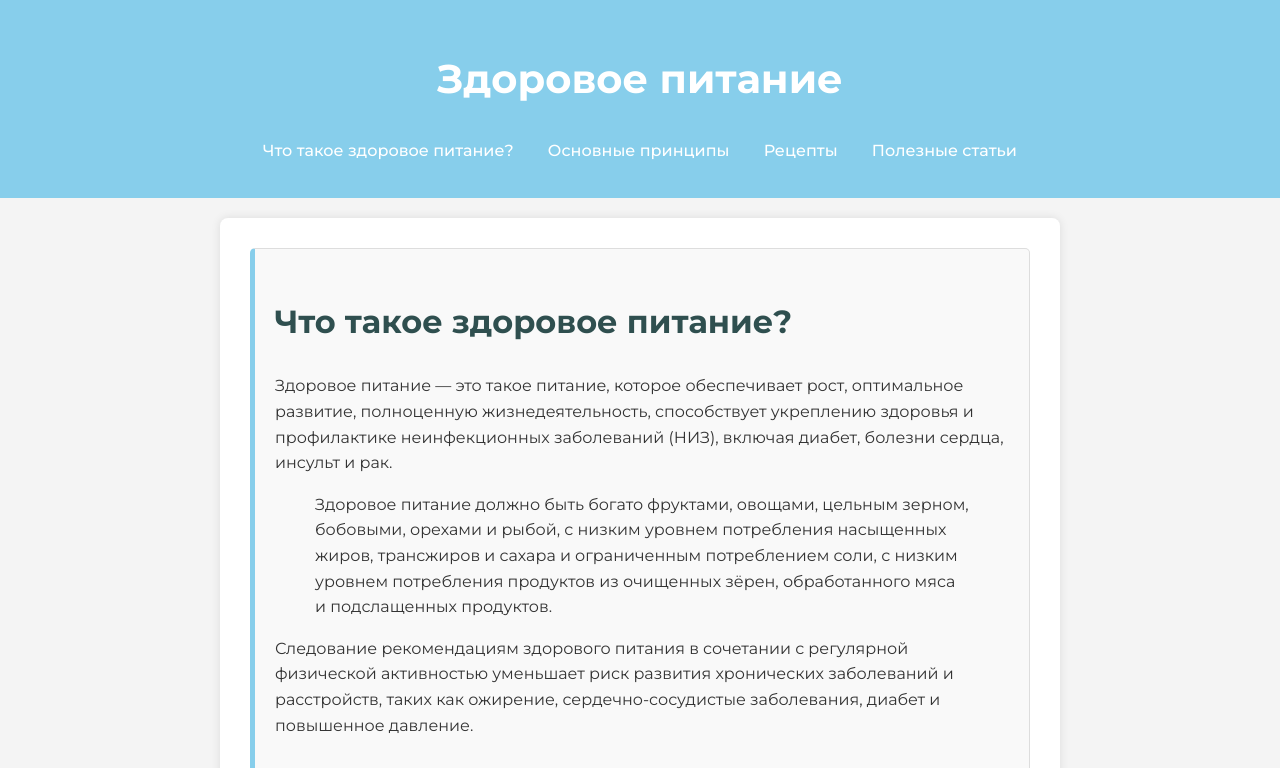
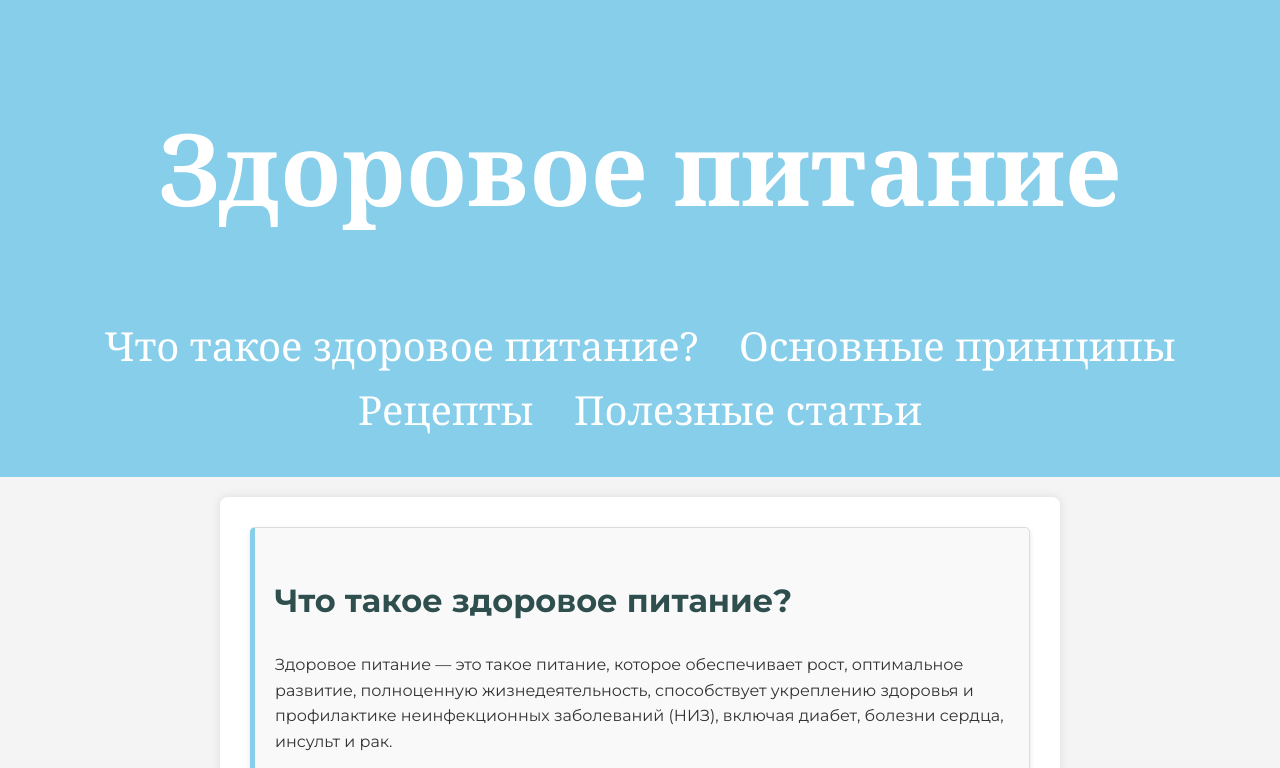
Before and after one commit to elina-bite/edu_sitee.github.io, a plain HTML site: page index.html in a window 1280 px wide. Shown: the top 768 px of the page. Drawn offline with Linux system fonts and the light colour scheme.

Commit message:
Update styles.css

```diff
--- a/styles.css
+++ b/styles.css
@@ -10,8 +10,10 @@ body {
 header {
     background: #4CAF50; /* Зеленая шапка */
     color: white; /* Белый текст в шапке */
-    padding: 10px 0;
+    padding: 20px 0; /* Увеличил отступы для лучшего внешнего вида */
     text-align: center;
+    font-family: 'Georgia', serif; /* Изменен шрифт на более красивый для заголовка */
+    font-size: 2.5em; /* Увеличенный размер шрифта заголовка */
 }
 
 .content-section {
@@ -19,6 +21,8 @@ header {
     margin: 10px;
     border: 1px solid #ddd;
     border-radius: 5px;
+    background-color: #f9f9f9; /* Светлый фон для выделения секций */
+    box-shadow: 0 2px 5px rgba(0, 0, 0, 0.1); /* Добавлена тень для глубины */
 }
 
 h1 {
@@ -41,8 +45,8 @@ h3 {
 }
 
 ul {
-    list-style-type: disc;
-    margin-left: 20px;
+    list-style-type: none; /* Убраны маркеры списка */
+    padding-left: 0; /* Убрано отступ слева */
 }
 
 footer {
```
